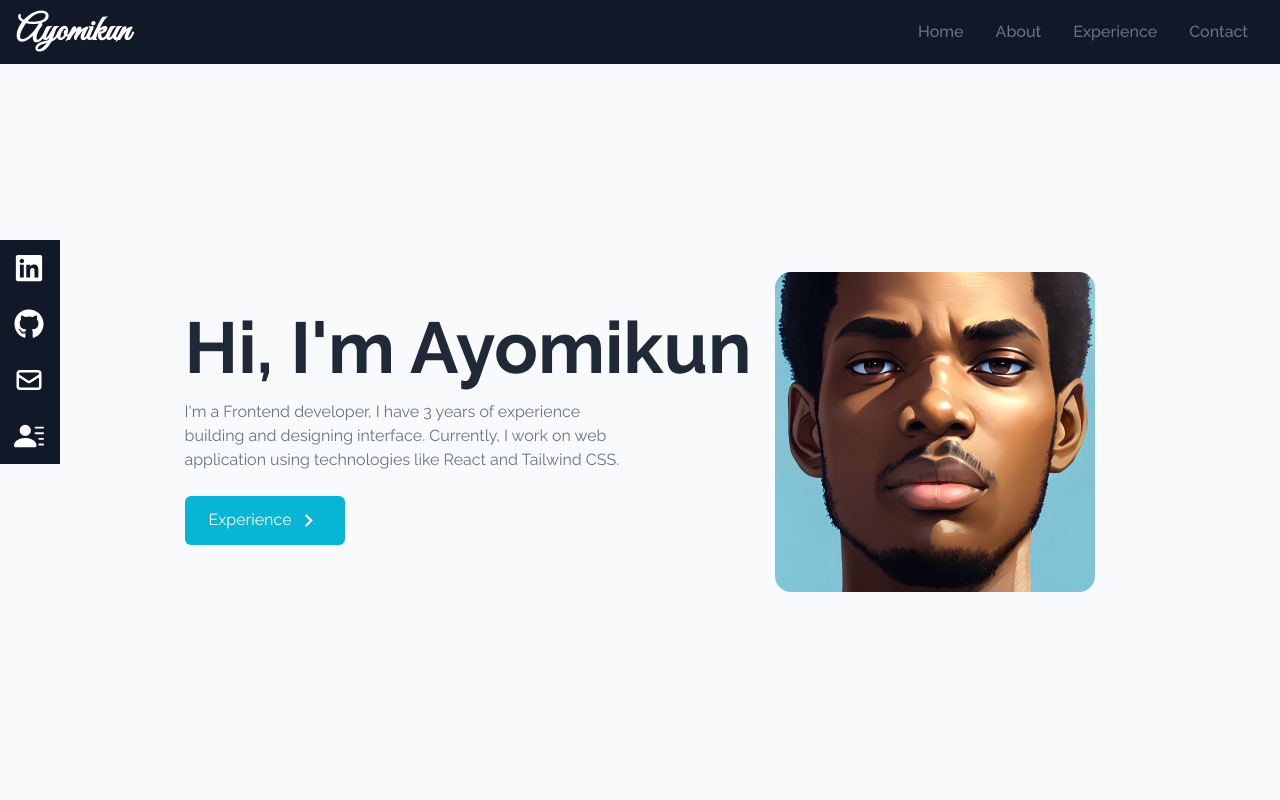
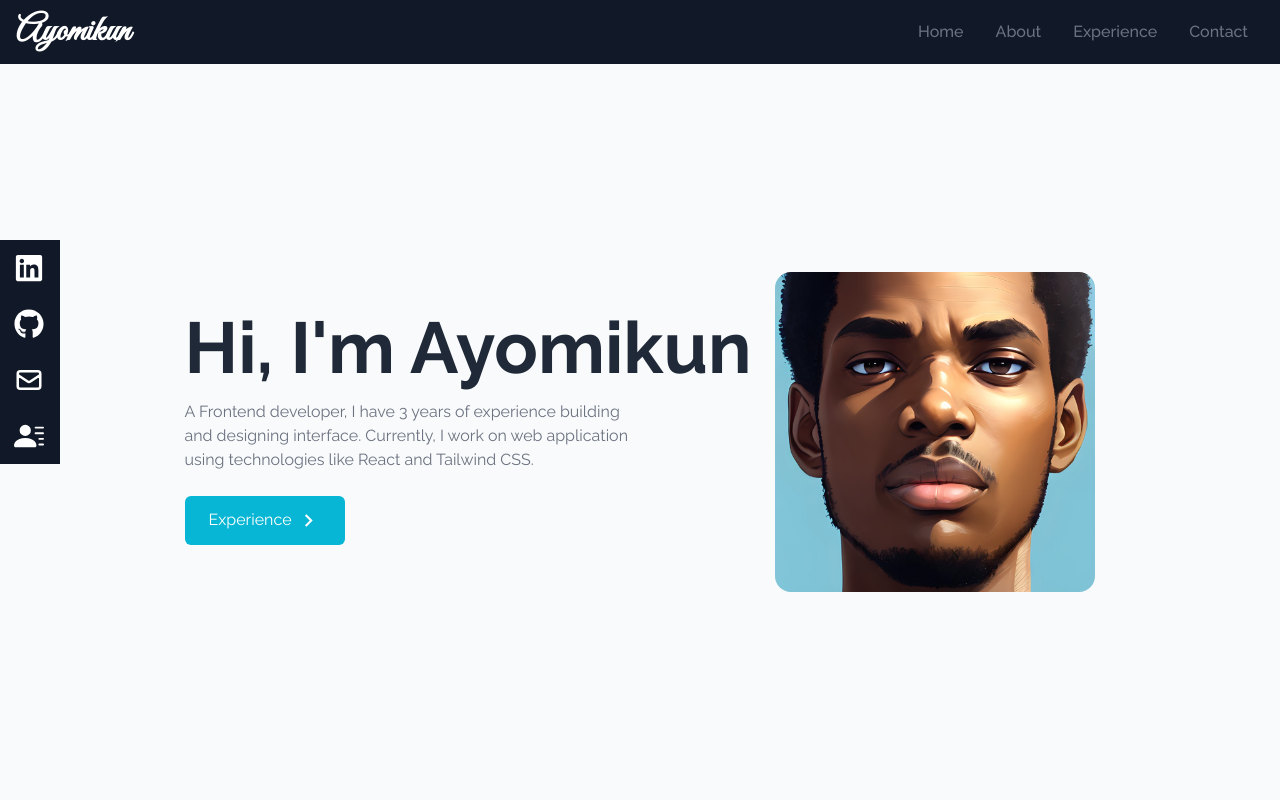
Before and after one commit to Mikun07/portfolio, a React (Create React App) app: page / in a window 1280 px wide. Shown: the top 800 px of the page. Built offline with nearby package versions, Linux system fonts and the light colour scheme.

Commit message:
text fix

```diff
--- a/src/pages/home/Home.Outlet.jsx
+++ b/src/pages/home/Home.Outlet.jsx
@@ -59,7 +59,7 @@ function home() {
         <div className='flex flex-col justify-center'>
           <h2 className='text-4xl sm:text-7xl font-bold text-gray-800'>Hi, I'm Ayomikun</h2>
           <p className='text-gray-500 py-4 max-w-md'>
-            I'm a Frontend developer, I have 3 years of experience building and designing interface.
+            A Frontend developer, I have 3 years of experience building and designing interface.
             Currently, I work on web application using technologies like React and Tailwind CSS.
           </p>
 
```
